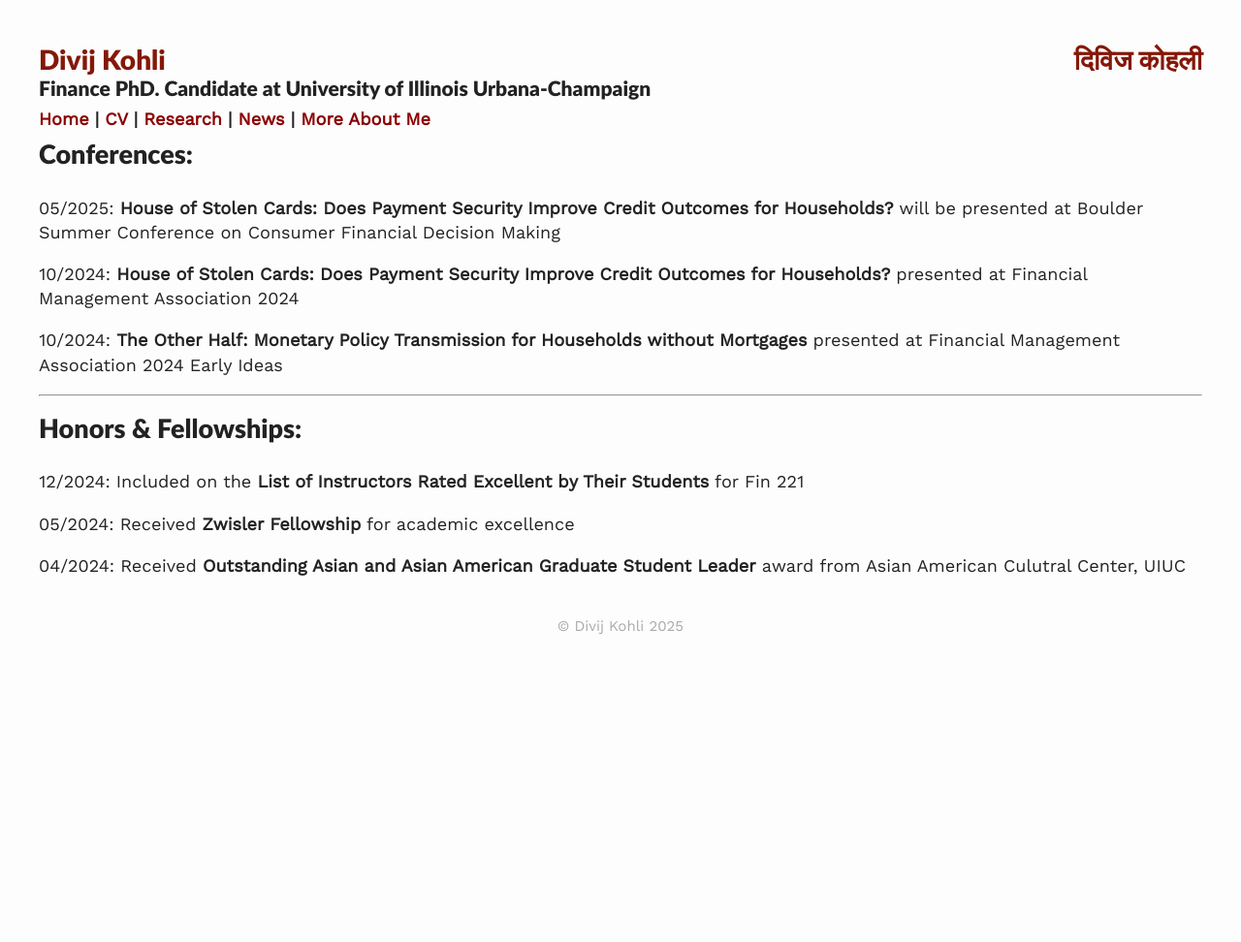
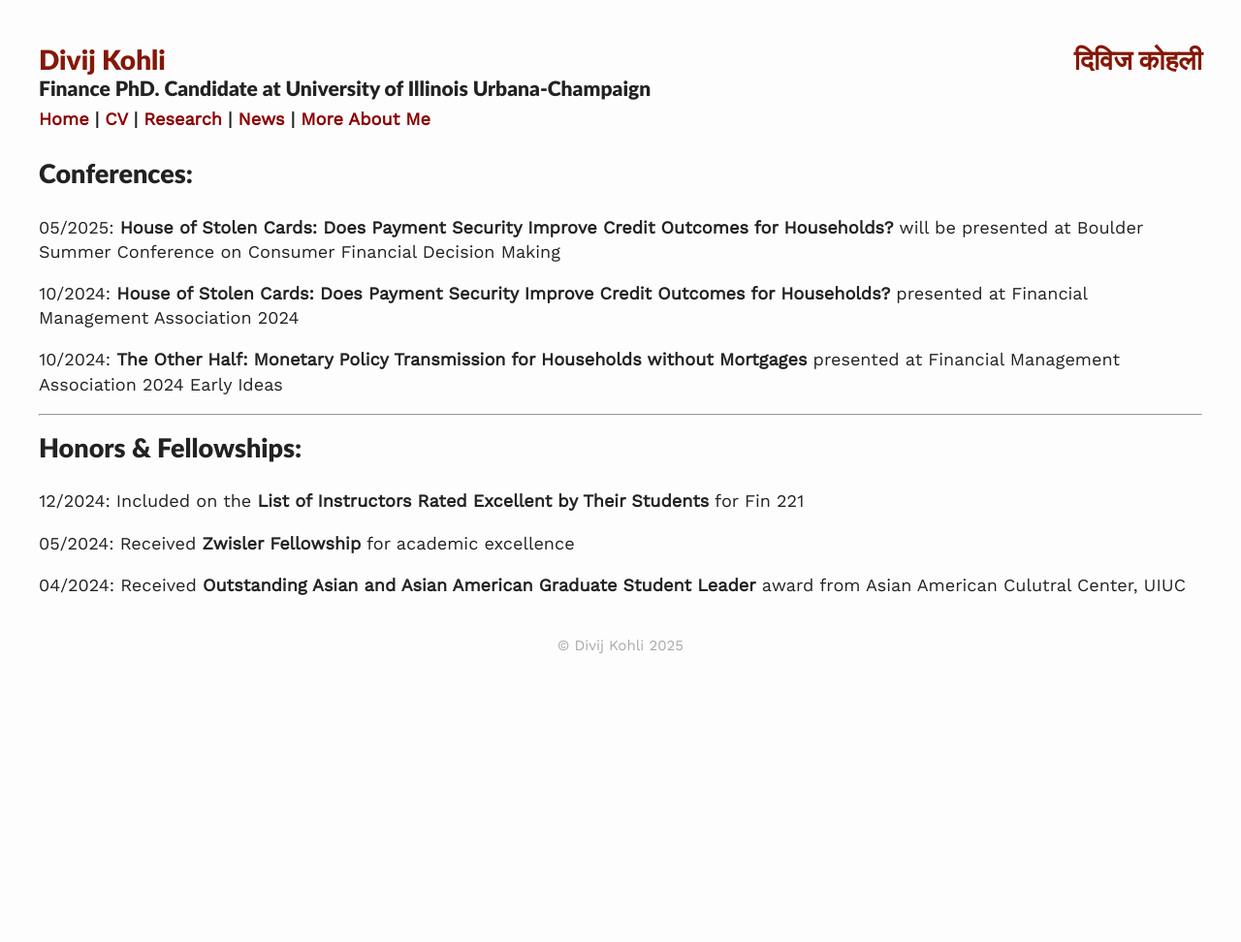
Before and after one commit to divijkohli/divijkohli.github.io, a Jekyll site: the page built from _pages/news.md, in a window 1280 px wide. Shown: the whole page at 97% size. Built offline with Jekyll 4.4.1, drawn with Linux system fonts in a browser that asks for light colours; nearby versions of some CDN libraries.

Commit message:
Update news.md

```diff
--- a/_pages/news.md
+++ b/_pages/news.md
@@ -4,7 +4,7 @@ title: "News"
 permalink: /news/
 ---
 
-
+<hr style="line-height: 2px; visibility:hidden;" />
 ## Conferences:
 05/2025: **House of Stolen Cards: Does Payment Security Improve Credit Outcomes for Households?** will be presented at Boulder Summer Conference on Consumer Financial Decision Making
 
```
